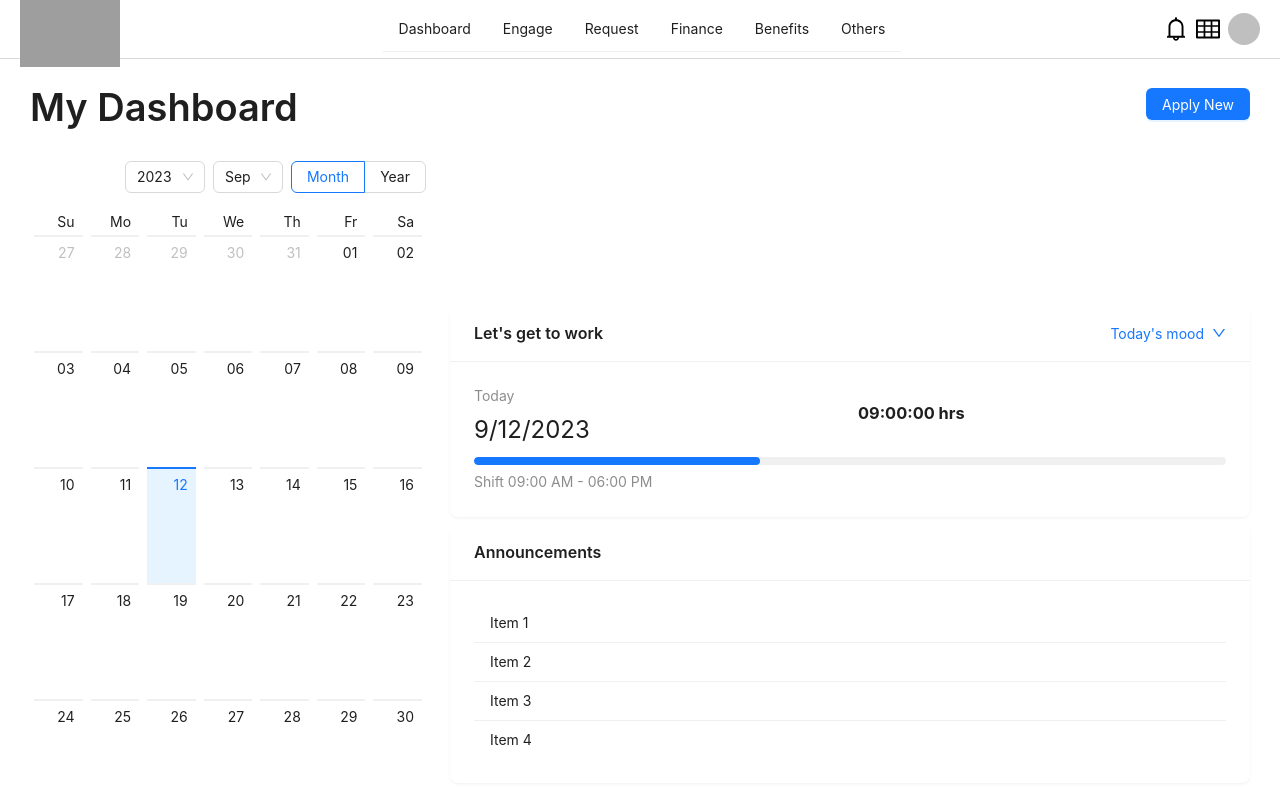
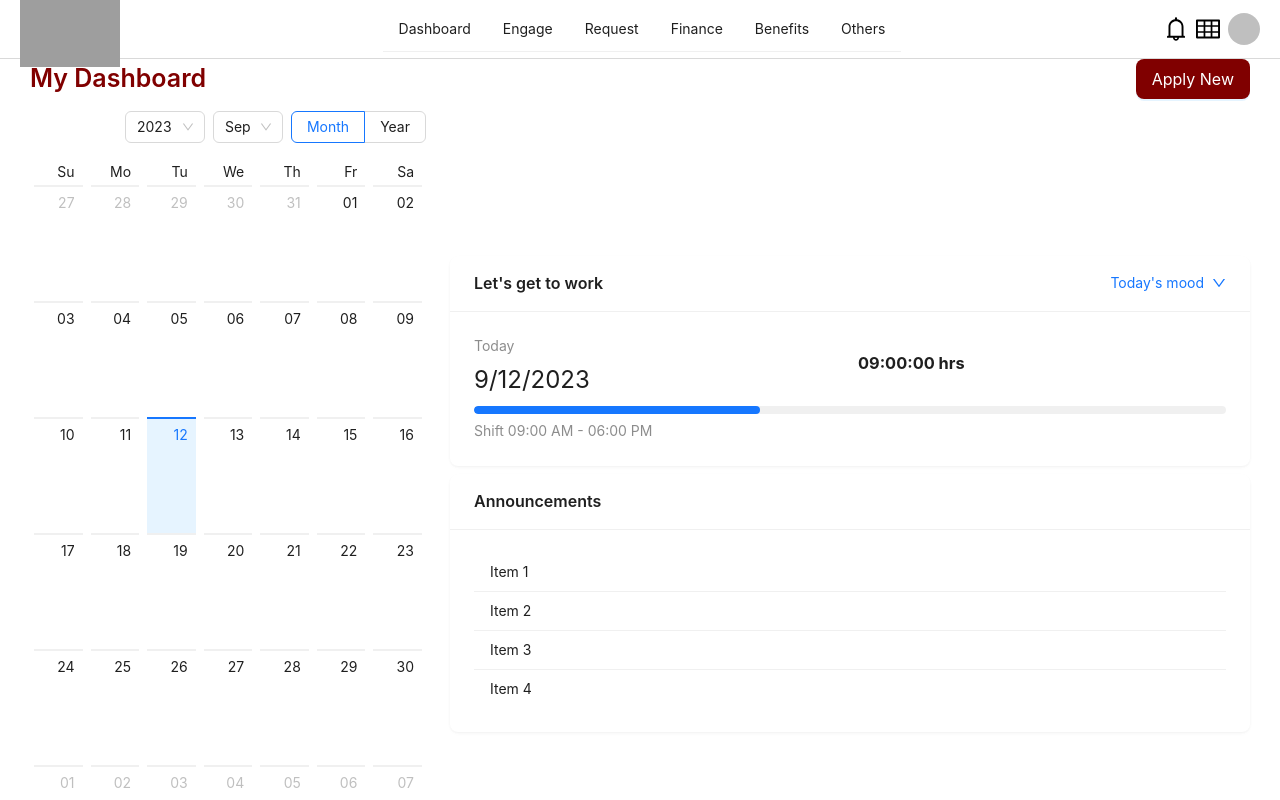
Before and after one commit to dani24sahu/dashboard-antd-reactjs, a React (Create React App) app: page / in a window 1280 px wide. Shown: the top 800 px of the page. Built offline with nearby package versions, Linux system fonts and the light colour scheme; grey boxes are pictures that could not be loaded.

Commit message:
Fixed header font colors and size

```diff
--- a/src/components/AppContent/AppContent.jsx
+++ b/src/components/AppContent/AppContent.jsx
@@ -18,6 +18,8 @@ import {
   Progress,
 } from "antd";
 
+
+
 import React, { useState } from "react";
 import PendingTask from "../views/taskPending/PendingTask.jsx";
 import CalenderCard from "../views/calender/AppCalender.jsx";
@@ -33,6 +35,7 @@ import Holiday from "../views/holidayCard/Holiday.jsx";
 import Insights from "../views/insightCard/Insights.jsx";
 
 const data = ["Item 1", "Item 2", "Item 3", "Item 4"];
+const { Text } = Typography;
 
 const attendanceData = [
   {
@@ -104,8 +107,9 @@ const AppContent = () => {
   return (
     <div className="AppContent">
       <div className="titleBox">
-        <Typography.Title>My Dashboard</Typography.Title>
-        <Button type="primary">Apply New</Button>
+        {/* <Typography.Title style={{color:'maroon'}}>My Dashboard</Typography.Title> */}
+        <Text style={{color:'maroon', fontSize:25}} strong>My Dashboard</Text>
+        <Button type="primary" style={{color:'white', backgroundColor:'maroon'}} size="large">Apply New</Button>
       </div>
       <div className="container">
         <Space size={"large"} direction="horizontal">
```
